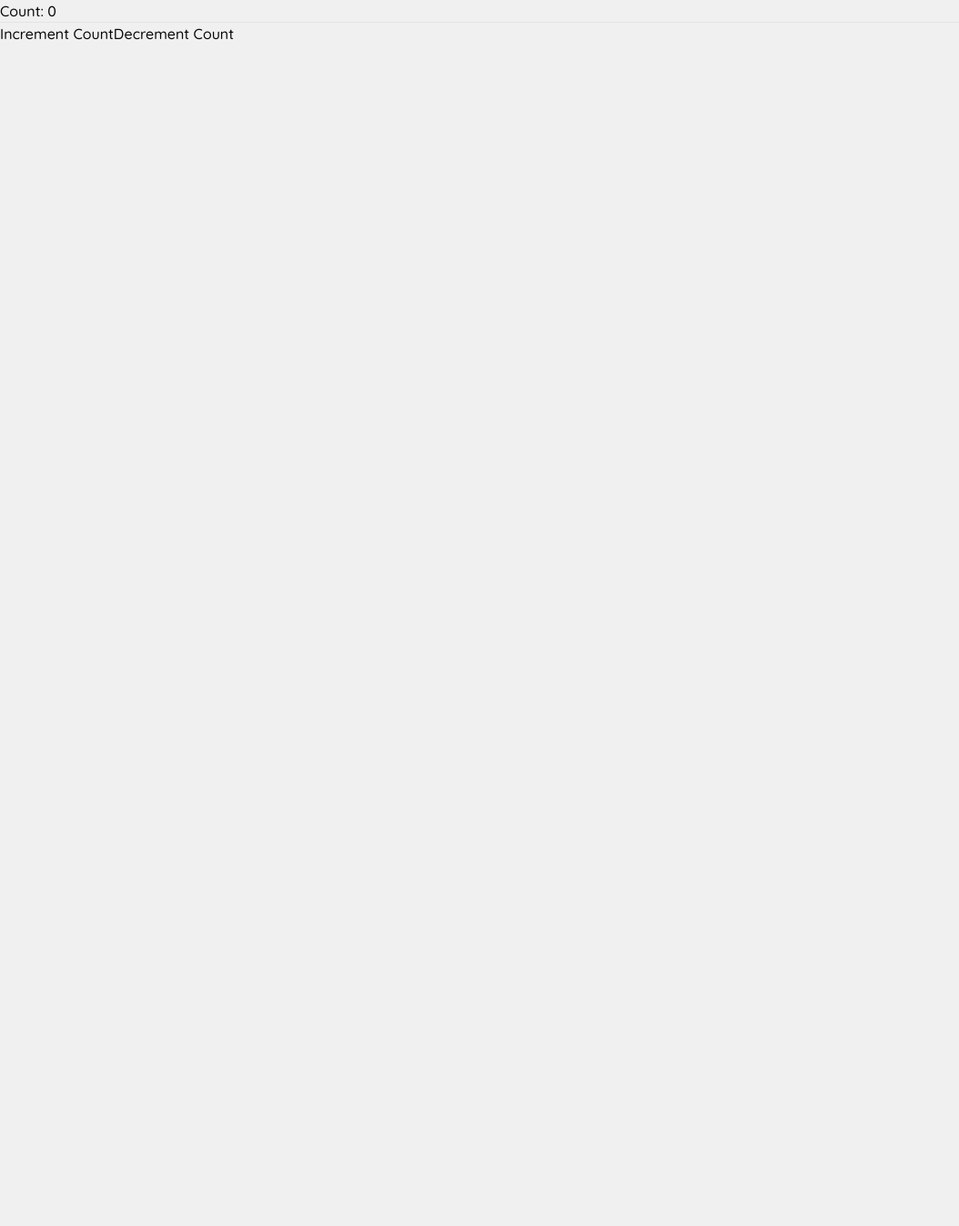
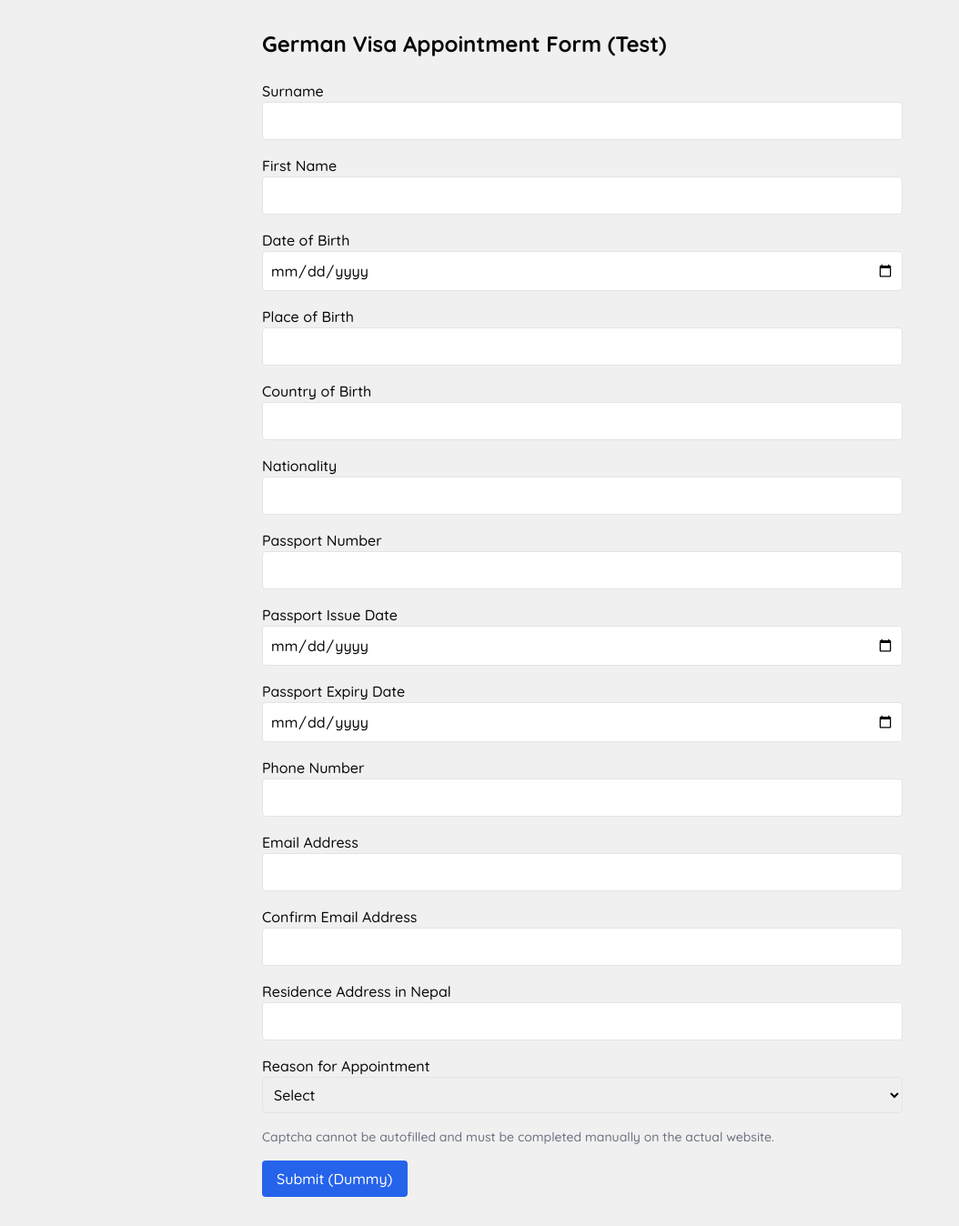
Before and after one commit to thesuman74/eatly, a Next.js app: page /test in a window 1280 px wide. Shown: the whole page at 91% size, without its empty margins (0-1054 px from the left). Before the commit the page ends 800 px from the top, so only its background shows below. Built offline with nearby package versions, Linux system fonts and the light colour scheme.

Commit message:
Add category option created

```diff
--- a/package.json
+++ b/package.json
@@ -12,6 +12,7 @@
     "@dnd-kit/core": "^6.3.1",
     "@dnd-kit/sortable": "^10.0.0",
     "@dnd-kit/utilities": "^3.2.2",
+    "@google/generative-ai": "^0.24.1",
     "@hello-pangea/dnd": "^18.0.1",
     "@radix-ui/react-avatar": "^1.1.3",
     "@radix-ui/react-collapsible": "^1.1.3",
@@ -37,6 +38,7 @@
     "qrcode.react": "^4.2.0",
     "react": "^19.0.0",
     "react-dom": "^19.0.0",
+    "react-dropzone": "^14.3.8",
     "react-icons": "^5.4.0",
     "react-toastify": "^11.0.5",
     "tailwind-merge": "^3.0.1",
--- a/src/app/test/page.tsx
+++ b/src/app/test/page.tsx
@@ -1,28 +1,255 @@
 "use client";
 
-// src/components/pages/home-page.tsx
+import { useState } from "react";
 
-import React from "react";
-import { useCounterStore } from "@/components/HOC/ProductCartProvider";
+export default function VisaFormTest() {
+  const [formData, setFormData] = useState({
+    surname: "",
+    firstName: "",
+    dateOfBirth: "",
+    placeOfBirth: "",
+    countryOfBirth: "",
+    nationality: "",
+    passportNumber: "",
+    passportIssueDate: "",
+    passportExpiryDate: "",
+    phoneNumber: "",
+    email: "",
+    confirmEmail: "",
+    residenceAddress: "",
+    reasonForAppointment: "",
+  });
 
-const page = () => {
-  const { count, incrementCount, decrementCount } = useCounterStore(
-    (state) => state
-  );
+  const handleChange = (
+    e: React.ChangeEvent<HTMLInputElement | HTMLSelectElement>
+  ) => {
+    const { name, value } = e.target;
+    setFormData((prev) => ({ ...prev, [name]: value }));
+  };
+
+  const handleSubmit = (e: React.FormEvent) => {
+    e.preventDefault();
+    alert("Submitted Data:\n" + JSON.stringify(formData, null, 2));
+  };
+
   return (
-    <div>
-      <div>
-        Count: {count}
-        <hr />
-        <button type="button" onClick={incrementCount}>
-          Increment Count
+    <div className="max-w-3xl mx-auto p-8">
+      <h1 className="text-2xl font-bold mb-6">
+        German Visa Appointment Form (Test)
+      </h1>
+      <form onSubmit={handleSubmit} className="space-y-4">
+        <div>
+          <label htmlFor="surname" className="block font-medium">
+            Surname
+          </label>
+          <input
+            id="surname"
+            type="text"
+            name="surname"
+            value={formData.surname}
+            onChange={handleChange}
+            className="w-full p-2 border rounded"
+          />
+        </div>
+
+        <div>
+          <label htmlFor="firstName" className="block font-medium">
+            First Name
+          </label>
+          <input
+            id="firstName"
+            type="text"
+            name="firstName"
+            value={formData.firstName}
+            onChange={handleChange}
+            className="w-full p-2 border rounded"
+          />
+        </div>
+
+        <div>
+          <label htmlFor="dateOfBirth" className="block font-medium">
+            Date of Birth
+          </label>
+          <input
+            id="dateOfBirth"
+            type="date"
+            name="dateOfBirth"
+            value={formData.dateOfBirth}
+            onChange={handleChange}
+            className="w-full p-2 border rounded"
+          />
+        </div>
+
+        <div>
+          <label htmlFor="placeOfBirth" className="block font-medium">
+            Place of Birth
+          </label>
+          <input
+            id="placeOfBirth"
+            type="text"
+            name="placeOfBirth"
+            value={formData.placeOfBirth}
+            onChange={handleChange}
+            className="w-full p-2 border rounded"
+          />
+        </div>
+
+        <div>
+          <label htmlFor="countryOfBirth" className="block font-medium">
+            Country of Birth
+          </label>
+          <input
+            id="countryOfBirth"
+            type="text"
+            name="countryOfBirth"
+            value={formData.countryOfBirth}
+            onChange={handleChange}
+            className="w-full p-2 border rounded"
+          />
+        </div>
+
+        <div>
+          <label htmlFor="nationality" className="block font-medium">
+            Nationality
+          </label>
+          <input
+            id="nationality"
+            type="text"
+            name="nationality"
+            value={formData.nationality}
+            onChange={handleChange}
+            className="w-full p-2 border rounded"
+          />
+        </div>
+
+        <div>
+          <label htmlFor="passportNumber" className="block font-medium">
+            Passport Number
+          </label>
+          <input
+            id="passportNumber"
+            type="text"
+            name="passportNumber"
+            value={formData.passportNumber}
+            onChange={handleChange}
+            className="w-full p-2 border rounded"
+          />
+        </div>
+
+        <div>
+          <label htmlFor="passportIssueDate" className="block font-medium">
+            Passport Issue Date
+          </label>
+          <input
+            id="passportIssueDate"
+            type="date"
+            name="passportIssueDate"
+            value={formData.passportIssueDate}
+            onChange={handleChange}
+            className="w-full p-2 border rounded"
+          />
+        </div>
+
+        <div>
+          <label htmlFor="passportExpiryDate" className="block font-medium">
+            Passport Expiry Date
+          </label>
+          <input
+            id="passportExpiryDate"
+            type="date"
+            name="passportExpiryDate"
+            value={formData.passportExpiryDate}
+            onChange={handleChange}
+            className="w-full p-2 border rounded"
+          />
+        </div>
+
+        <div>
+          <label htmlFor="phoneNumber" className="block font-medium">
+            Phone Number
+          </label>
+          <input
+            id="phoneNumber"
+            type="tel"
+            name="phoneNumber"
+            value={formData.phoneNumber}
+            onChange={handleChange}
+            className="w-full p-2 border rounded"
+          />
+        </div>
+
+        <div>
+          <label htmlFor="email" className="block font-medium">
+            Email Address
+          </label>
+          <input
+            id="email"
+            type="email"
+            name="email"
+            value={formData.email}
+            onChange={handleChange}
+            className="w-full p-2 border rounded"
+          />
+        </div>
+
+        <div>
+          <label htmlFor="confirmEmail" className="block font-medium">
+            Confirm Email Address
+          </label>
+          <input
+            id="confirmEmail"
+            type="email"
+            name="confirmEmail"
+            value={formData.confirmEmail}
+            onChange={handleChange}
+            className="w-full p-2 border rounded"
+          />
+        </div>
+
+        <div>
+          <label htmlFor="residenceAddress" className="block font-medium">
+            Residence Address in Nepal
+          </label>
+          <input
+            id="residenceAddress"
+            type="text"
+            name="residenceAddress"
+            value={formData.residenceAddress}
+            onChange={handleChange}
+            className="w-full p-2 border rounded"
+          />
+        </div>
+
+        <div>
+          <label htmlFor="reasonForAppointment" className="block font-medium">
+            Reason for Appointment
+          </label>
+          <select
+            id="reasonForAppointment"
+            name="reasonForAppointment"
+            value={formData.reasonForAppointment}
+            onChange={handleChange}
+            className="w-full p-2 border rounded"
+          >
+            <option value="">Select</option>
+            <option value="student-visa">Student Visa</option>
+            <option value="language-course">Language Course</option>
+            <option value="blocked-account">Blocked Account</option>
+          </select>
+        </div>
+
+        <p className="text-gray-500 text-sm">
+          Captcha cannot be autofilled and must be completed manually on the
+          actual website.
+        </p>
+
+        <button
+          type="submit"
+          className="bg-blue-600 text-white px-4 py-2 rounded"
+        >
+          Submit (Dummy)
         </button>
-        <button type="button" onClick={decrementCount}>
-          Decrement Count
-        </button>
-      </div>
+      </form>
     </div>
   );
-};
-
-export default page;
+}
--- a/src/components/dashboard/DragAndDrop/CategoryList.tsx
+++ b/src/components/dashboard/DragAndDrop/CategoryList.tsx
@@ -6,13 +6,34 @@ import {
   SortableContext,
   verticalListSortingStrategy,
 } from "@dnd-kit/sortable";
-
+import { Button } from "@/components/ui/button";
+import { SquareMenu } from "lucide-react";
+import { useState } from "react";
+import UploadPage from "@/app/(dashboard)/(menu)/upload/_components/UploadForm";
 const CategoryList = () => {
   const { categories } = useDragAndDrop();
+  const [scanMenu, setScanMenu] = useState(false);
 
   return (
-    <div className="max-w-full mx-auto mt-2 p-4 bg-white shadow-md rounded-md">
-      <h2 className="text-xl font-bold mb-4">Menu Categories</h2>
+    <div className="max-w-full  mx-auto mt-2 p-4 bg-white shadow-md rounded-md">
+      <div className="flex space-x-2">
+        <Button className="text-xl font-bold mb-4">Menu Categories</Button>
+
+        <Button variant={"outline"} className="text-lg font-bold mb-4">
+          Add New Category
+        </Button>
+        <Button
+          variant={"outline"}
+          className="text-lg font-bold mb-4"
+          onClick={() => setScanMenu(true)}
+        >
+          Scan Menu
+          <span>
+            <SquareMenu />
+          </span>
+        </Button>
+      </div>
+
       <SortableContext
         items={categories}
         strategy={verticalListSortingStrategy}
@@ -21,6 +42,20 @@ const CategoryList = () => {
           <CategoryItem key={category.id} category={category} />
         ))}
       </SortableContext>
+
+      {scanMenu && (
+        <div className="fixed inset-0 z-50 bg-black/50 flex items-center justify-center">
+          <div className="bg-white w-full max-w-5xl rounded-md shadow-lg p-6 relative">
+            <button
+              className="absolute top-4 right-4 text-gray-600 hover:text-black"
+              onClick={() => setScanMenu(false)}
+            >
+              ✕
+            </button>
+            <UploadPage />
+          </div>
+        </div>
+      )}
     </div>
   );
 };
--- a/src/components/ui/button.tsx
+++ b/src/components/ui/button.tsx
@@ -1,16 +1,15 @@
-import * as React from "react"
-import { Slot } from "@radix-ui/react-slot"
-import { cva, type VariantProps } from "class-variance-authority"
+import * as React from "react";
+import { Slot } from "@radix-ui/react-slot";
+import { cva, type VariantProps } from "class-variance-authority";
 
-import { cn } from "@/lib/utils"
+import { cn } from "@/lib/utils";
 
 const buttonVariants = cva(
   "inline-flex items-center justify-center gap-2 whitespace-nowrap rounded-md text-sm font-medium transition-colors focus-visible:outline-none focus-visible:ring-1 focus-visible:ring-ring disabled:pointer-events-none disabled:opacity-50 [&_svg]:pointer-events-none [&_svg]:size-4 [&_svg]:shrink-0",
   {
     variants: {
       variant: {
-        default:
-          "bg-primary text-primary-foreground shadow hover:bg-primary/90",
+        default: "bg-primary text-white shadow hover:bg-primary/90",
         destructive:
           "bg-destructive text-destructive-foreground shadow-sm hover:bg-destructive/90",
         outline:
@@ -32,26 +31,26 @@ const buttonVariants = cva(
       size: "default",
     },
   }
-)
+);
 
 export interface ButtonProps
   extends React.ButtonHTMLAttributes<HTMLButtonElement>,
     VariantProps<typeof buttonVariants> {
-  asChild?: boolean
+  asChild?: boolean;
 }
 
 const Button = React.forwardRef<HTMLButtonElement, ButtonProps>(
   ({ className, variant, size, asChild = false, ...props }, ref) => {
-    const Comp = asChild ? Slot : "button"
+    const Comp = asChild ? Slot : "button";
     return (
       <Comp
         className={cn(buttonVariants({ variant, size, className }))}
         ref={ref}
         {...props}
       />
-    )
+    );
   }
-)
-Button.displayName = "Button"
+);
+Button.displayName = "Button";
 
-export { Button, buttonVariants }
+export { Button, buttonVariants };
```
Also changed, not shown: public/Images/uploadplaceholder.png (added), 1 other file (tests, documents, lock files or other folders).
